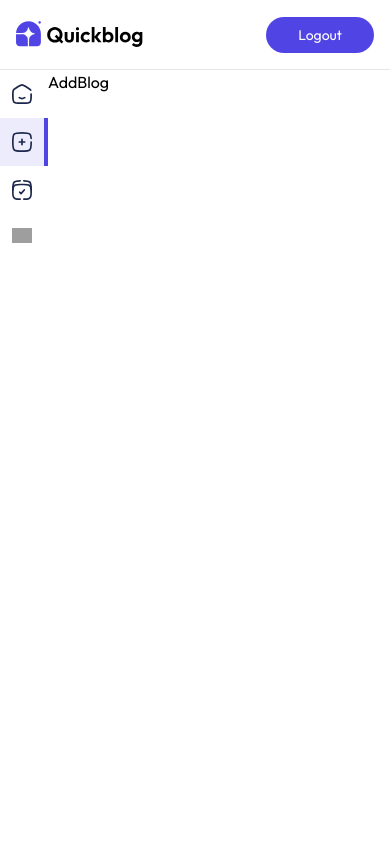
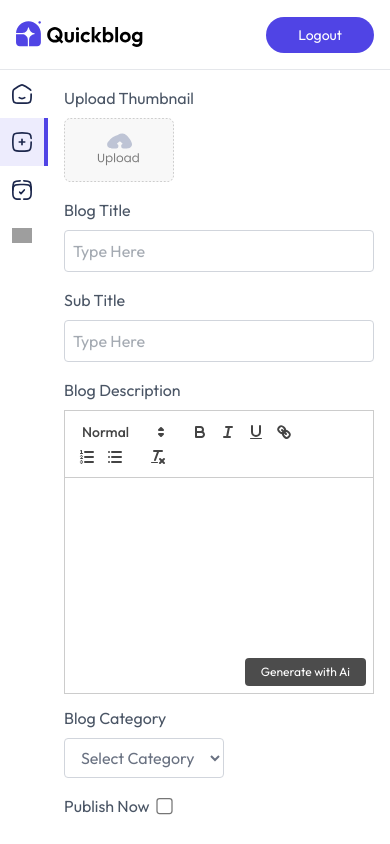
Before and after one commit to saisowjanyadevarakonda/Blog_AI, a React (Vite) app in the folder client/: page /admin/addBlog in a window 390 px wide. Built offline with nearby package versions, Linux system fonts and the light colour scheme; grey boxes are pictures that could not be loaded.

Commit message:
Add blog page frontend

```diff
--- a/client/package.json
+++ b/client/package.json
@@ -13,6 +13,7 @@
     "@tailwindcss/vite": "^4.1.8",
     "moment": "^2.30.1",
     "motion": "^12.15.0",
+    "quill": "^2.0.3",
     "react": "^19.1.0",
     "react-dom": "^19.1.0",
     "react-router-dom": "^7.6.1",
--- a/client/src/App.jsx
+++ b/client/src/App.jsx
@@ -8,6 +8,8 @@
 import ListBlog from './pages/admin/ListBlog.jsx'
 import Comments from './pages/admin/Comments.jsx'
 import Login from './components/admin/Login.jsx'
+import 'quill/dist/quill.snow.css'
+
 
 const App = () => {
   return (
--- a/client/src/pages/admin/AddBlog.jsx
+++ b/client/src/pages/admin/AddBlog.jsx
@@ -1,9 +1,70 @@
-import React from 'react'
+    import React, { useEffect, useRef, useState } from 'react'
+    import { assets, blogCategories } from '../../assets/assets'
+    import Quill from 'quill';
+    import Theme from 'quill/core/theme';
 
-const AddBlog = () => {
-  return (
-    <div>AddBlog</div>
-  )
-}
+    const AddBlog = () => {
 
-export default AddBlog
+        const editorRef = useRef(null)
+        const quillRef = useRef(null)
+
+        const [image,setImage] = useState(false);
+        const [title,setTitle ] = useState('');
+        const [subTitle,setSubTitle] = useState('');
+        const [category,setCategory] = useState('startup');
+        const [isPublished,setIsPublished] = useState(false);
+
+        const onSubmitHandler = async (e) => {
+            e.preventDefault();
+        }
+        const generateContent = async() => {
+
+        }
+
+        useEffect(()=>{
+    ///initiate quill only once
+    if(!quillRef.current && editorRef.current){
+        quillRef.current = new Quill(editorRef.current,{theme:'snow'})
+    }
+        },[])
+    return (
+        <form onSubmit={onSubmitHandler} className='flex-1 bg-blue-50/50 text-gray-600 h-full overflow-scroll'>
+            <div className='bg-white w-full max-w-3xl p-4 md:p-10 sm:m-10 shadow-rounded'>
+                <p>Upload Thumbnail</p>
+                <label htmlFor="image">
+                    <img src={!image ? assets.upload_area: URL.createObjectURL(image)} className='mt-2 h-16 rounded cursor-pointer' alt="" />
+                    <input onChange={(e) => setImage(e.target.files[0])} type="file" id='image' hidden required />
+                </label>
+
+                <p className='mt-4'>Blog Title</p>
+                <input type="text" placeholder='Type Here' required className='w-full max-w-lg mt-2 p-2 border border-gray-300 outline-none rounded' onChange={(e)=> setTitle(e.target.value)} value={title}/>
+
+
+                <p className='mt-4'>Sub Title</p>
+                <input type="text" placeholder='Type Here' required className='w-full max-w-lg mt-2 p-2 border border-gray-300 outline-none rounded' onChange={(e)=> setSubTitle(e.target.value)} value={subTitle}/>
+
+        <p className='mt-4'>Blog Description</p>
+        <div className='max-w-lg h-72 pb-16 sm:pb-10 pt-2 relative mb-4'>
+        <div ref={editorRef} ></div>
+        <button onClick={generateContent} type='button' className='absolute bottom-1 right-2 ml-2 text-xs text-white bg-black/70 px-4 py-1.5 rounded hover:underline cursor-pointer' >Generate with Ai</button>
+    </div>
+
+
+    <p className='mt-4'>Blog Category</p>
+    <select onChange={e => setCategory(e.target.value)} name="category" className='mt-2 px-3 py-2 border text-gray-500 border-gray-300 outline-none rounded'>
+        <option value="">Select Category</option>
+        {blogCategories.map((item,index)=>{
+    return <option value={item} key={index} >{item} </option>
+        })}
+    </select>
+<div className='flex gap-2 mt-4'>
+    <p>Publish Now</p>
+    <input type='checkbox' checked={isPublished} className='scale-125 cursor-pointer' onChange={e => setIsPublished(e.target.checked)} />
+</div>
+<button type='submit' className='mt-8 w-40 h-10 bg-primary text-white rounded cursor-pointer text-sm'>Add Blog</button>
+            </div>
+        </form>
+    )
+    }
+
+    export default AddBlog
```
Also changed, not shown: 1 other file (tests, documents, lock files or other folders).
